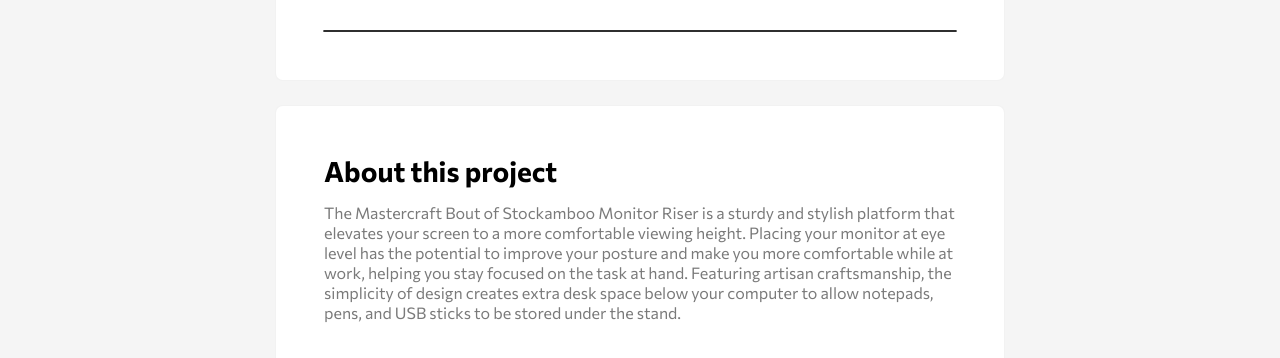
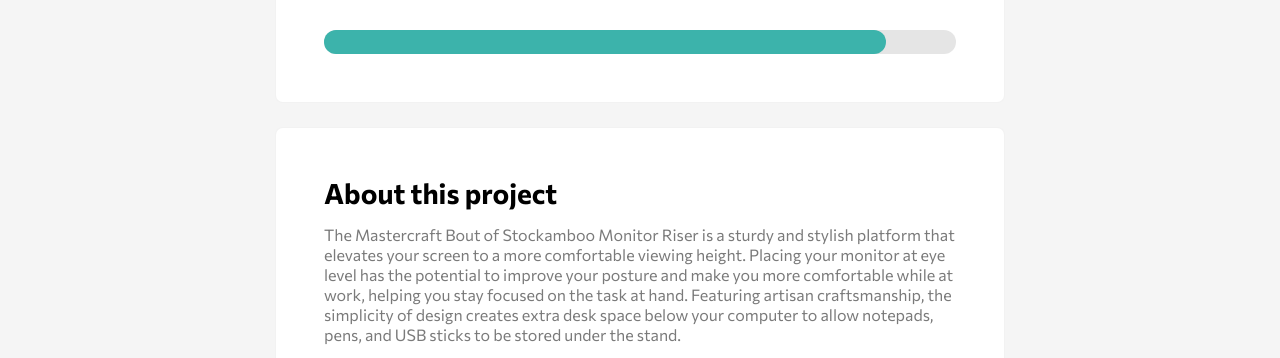
Before and after one commit to WingChhun/crowdfunding-product-page, a website: page index.html in a window 1280 px wide. Shown: the part 742-1100 px from the top of the page. Drawn offline with Linux system fonts and the light colour scheme.

Commit message:
fix: add progress bar

```diff
--- a/index.html
+++ b/index.html
@@ -70,7 +70,7 @@
             <p>days left</p>
           </div>
         </div>
-        <div class="progress-bar"></div>
+        <progress class="progress-bar" value="89" max="100"></progress>
       </div>
 
       <div class="card about-section">
--- a/sass/main.scss
+++ b/sass/main.scss
@@ -4,6 +4,10 @@
 
 body {
   background-color: #f5f5f5;
+}
+
+button {
+  cursor: pointer;
 }
 
 #section {
@@ -20,6 +24,10 @@
       justify-content: space-between;
       padding: 48px 166px 60px 166px;
 
+      img {
+        cursor: pointer;
+      }
+
       // navigation
       ul {
         width: 100%;
@@ -33,6 +41,11 @@
 
           &:not(:last-child) {
             margin-right: 32px;
+          }
+
+          &:hover {
+            cursor: pointer;
+            transition: 0.4s;
           }
         }
       }
@@ -103,9 +116,12 @@
     line-height: 20px;
     color: white;
     padding: 18px 20px;
-
     width: 100%;
     max-width: 204px;
+
+    &--disabled {
+      opacity: 0.5;
+    }
   }
 
   &--bookmark {
@@ -150,9 +166,12 @@
 
   & + .item {
     padding: 38px 32px;
-
     display: flex;
     flex-direction: column;
+
+    &--disabled {
+      opacity: 0.5;
+    }
 
     &:not(:last-child) {
       margin-bottom: 24px;
@@ -183,9 +202,6 @@
       text-align: right;
 
       color: #3cb3ab;
-    }
-
-    p {
     }
 
     > div {
@@ -294,24 +310,39 @@
       padding-left: 42px;
     }
   }
+}
 
-  .progress-bar {
-    margin-top: 37px;
-    background: #2f2f2f;
+progress[value] {
+  margin-top: 37px;
+  width: 100%;
+  height: 24px;
+  border-radius: 33.5px;
+}
 
-    border-radius: 33.5px;
-    border: 1px solid #2f2f2f;
+progress[value]::-webkit-progress-bar {
+  border-radius: 33.5px;
+  width: 100%;
+  background: rgba(151, 151, 151, 0.25);
+  mix-blend-mode: normal;
+  border-radius: 33.5px;
+}
 
-    width: 100%;
-    display: flex;
-    & .progress {
-      background: #3cb3ab;
-      border-radius: 33.5px;
-    }
-  }
+progress[value]::-webkit-progress-value {
+  border-radius: 33.5px;
+  background: $color-primary;
 }
-.hero {
-}
+
+// ::-webkit-progress-bar {
+//   width: 100%;
+//   background: #979797;
+//   mix-blend-mode: normal;
+//   border-radius: 33.5px;
+// }
+
+// ::-webkit-progress-value {
+//   background: $color-primary;
+//   color: $color-primary;
+// }
 
 .hero-overlay {
   position: absolute;
```
Also changed, not shown: dist/main.css, 1 other file.
